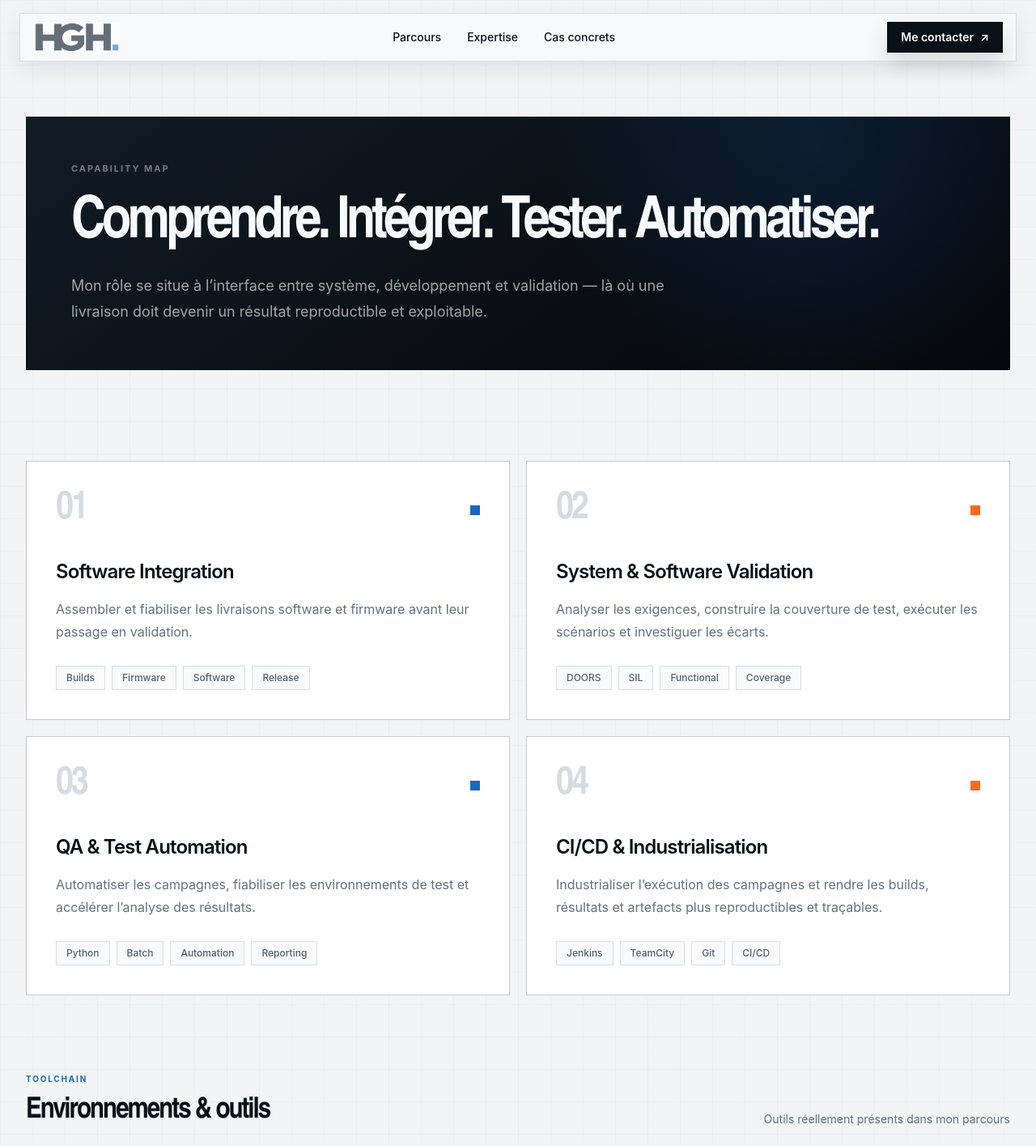
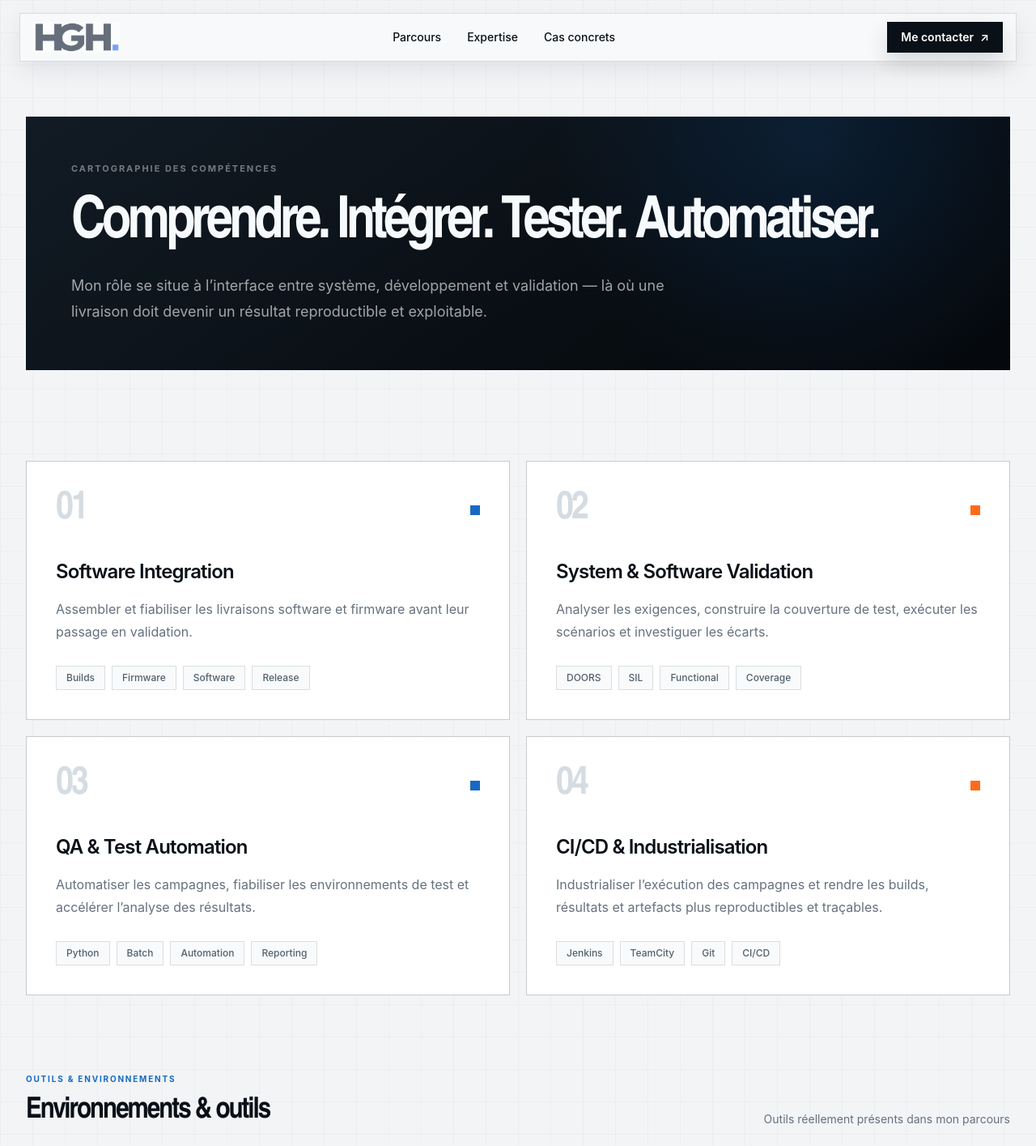
Before and after one commit to Robotham33/Portfolio-Hamza-Ghourabi, a Next.js app: page /expertise in a window 1280 px wide. Shown: the top 1415 px of the page at 81% size. Built offline with nearby package versions, Linux system fonts and the light colour scheme.

Commit message:
fix(copy): frenchify expertise page

```diff
--- a/app/expertise/page.tsx
+++ b/app/expertise/page.tsx
@@ -10,7 +10,7 @@ export default function ExpertisePage() {
         <section className="px-5 sm:px-6 lg:px-8">
           <div className="ink-panel mx-auto max-w-7xl p-7 text-white sm:p-10 lg:p-14">
             <p className="tech-label text-[11px] font-bold text-white/42">
-              Capability map
+              Cartographie des compétences
             </p>
             <h1 className="display-title mt-7 max-w-5xl text-5xl leading-[0.9] font-semibold tracking-[-0.065em] sm:text-6xl lg:text-7xl">
               Comprendre. Intégrer. Tester. Automatiser.
@@ -67,7 +67,7 @@ export default function ExpertisePage() {
               <div className="flex items-end justify-between gap-6 border-b border-[var(--border-strong)] pb-6">
                 <div>
                   <p className="tech-label text-[10px] font-bold text-[var(--accent)]">
-                    Toolchain
+                    Outils & environnements
                   </p>
                   <h2 className="display-title mt-3 text-4xl font-semibold tracking-[-0.055em]">
                     Environnements & outils
```
